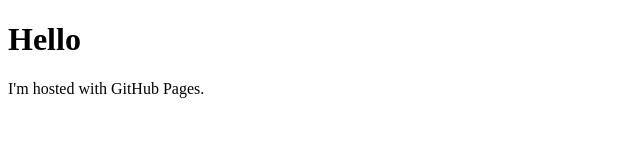
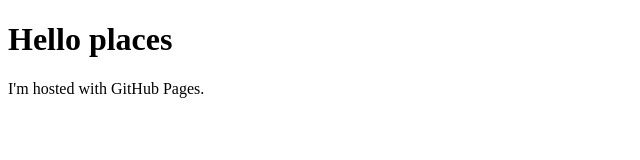
Before and after one commit to GuranshSaini/guranshsaini.github.io, a plain HTML site: page index.html in a window 1280 px wide. Shown: the whole page, without its empty margins (0-640 px from the left). Drawn offline with Linux system fonts and the light colour scheme.

Commit message:
Update index.html

```diff
--- a/index.html
+++ b/index.html
@@ -1,7 +1,7 @@
 <!DOCTYPE html>
 <html>
 <body>
-<h1>Hello</h1>
+<h1>Hello places</h1>
 <p>I'm hosted with GitHub Pages.</p>
 </body>
 </html>
```
